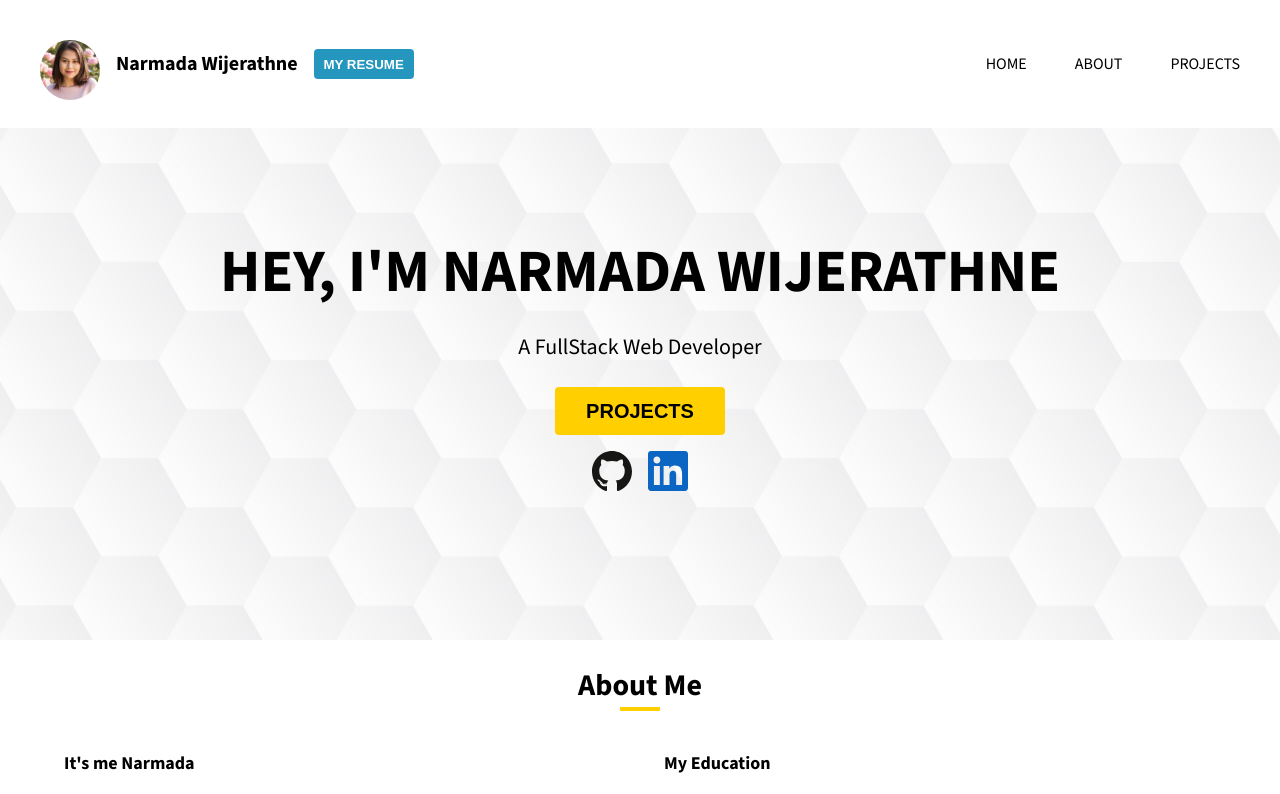
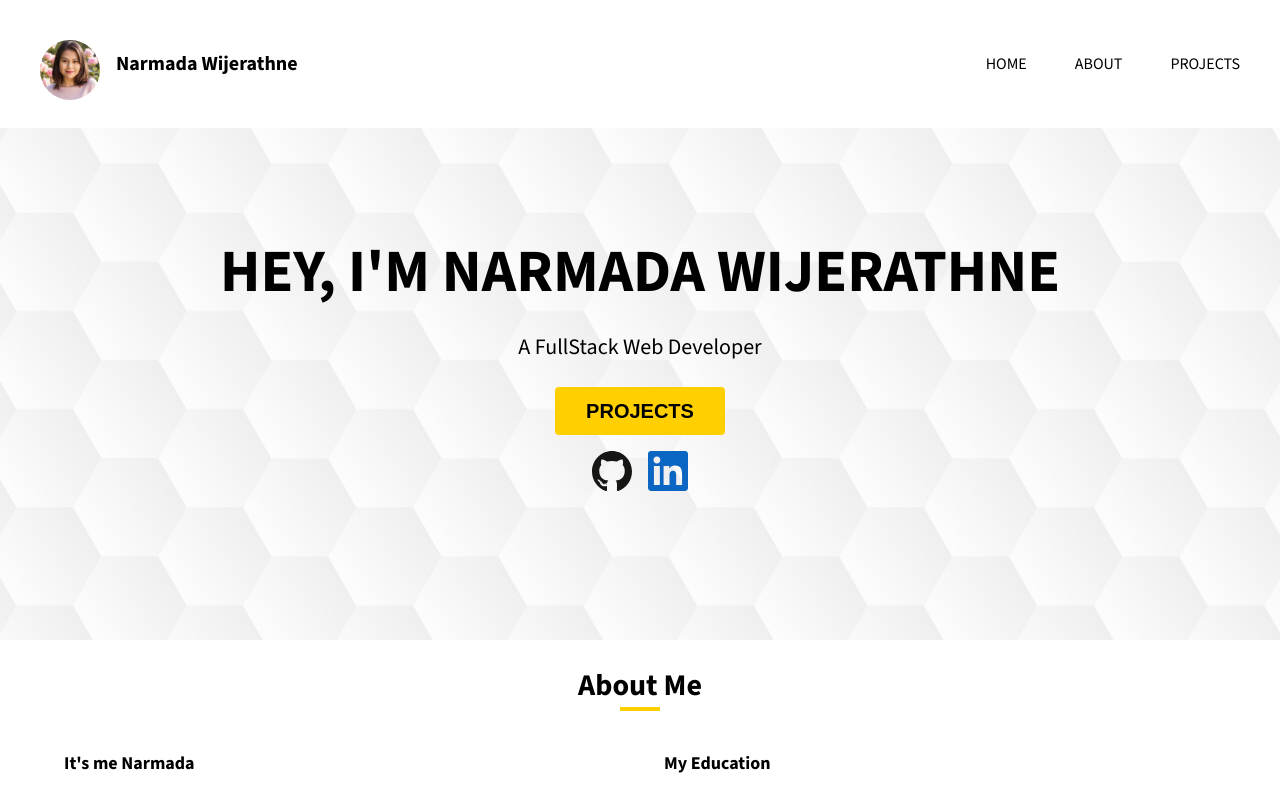
Before and after one commit to Narmadaw/portfolio, a React (Create React App) app: page / in a window 1280 px wide. Shown: the top 794 px of the page. Built offline with nearby package versions, Linux system fonts and the light colour scheme.

Commit message:
remove resume button

```diff
--- a/src/components/Header/Header.jsx
+++ b/src/components/Header/Header.jsx
@@ -1,3 +1,4 @@
+import React, { useState } from 'react';
 import ProfileImage from './../../assets/images/pro-pic.jpg'
 import './Header.scss';
 
@@ -17,6 +18,7 @@ const Header = ()=>{
         projectsSection.scrollIntoView({ behavior: 'smooth' });
       };
 
+
     return(
         <>
         <div className='header'>
@@ -34,7 +36,8 @@ const Header = ()=>{
                 <div className='nav__profile'>
                     <img className='nav__img' src={ProfileImage} alt='avatar'/>
                     <h2 className='nav__profile-name'>Narmada Wijerathne</h2>
-                    <button className='nav__resume-btn'>MY RESUME</button>
+                    {/* <button className='nav__resume-btn' onClick={handleDownload}>MY RESUME</button> */}
+
                 </div>
 
                 <div className='nav__menu'>
```
